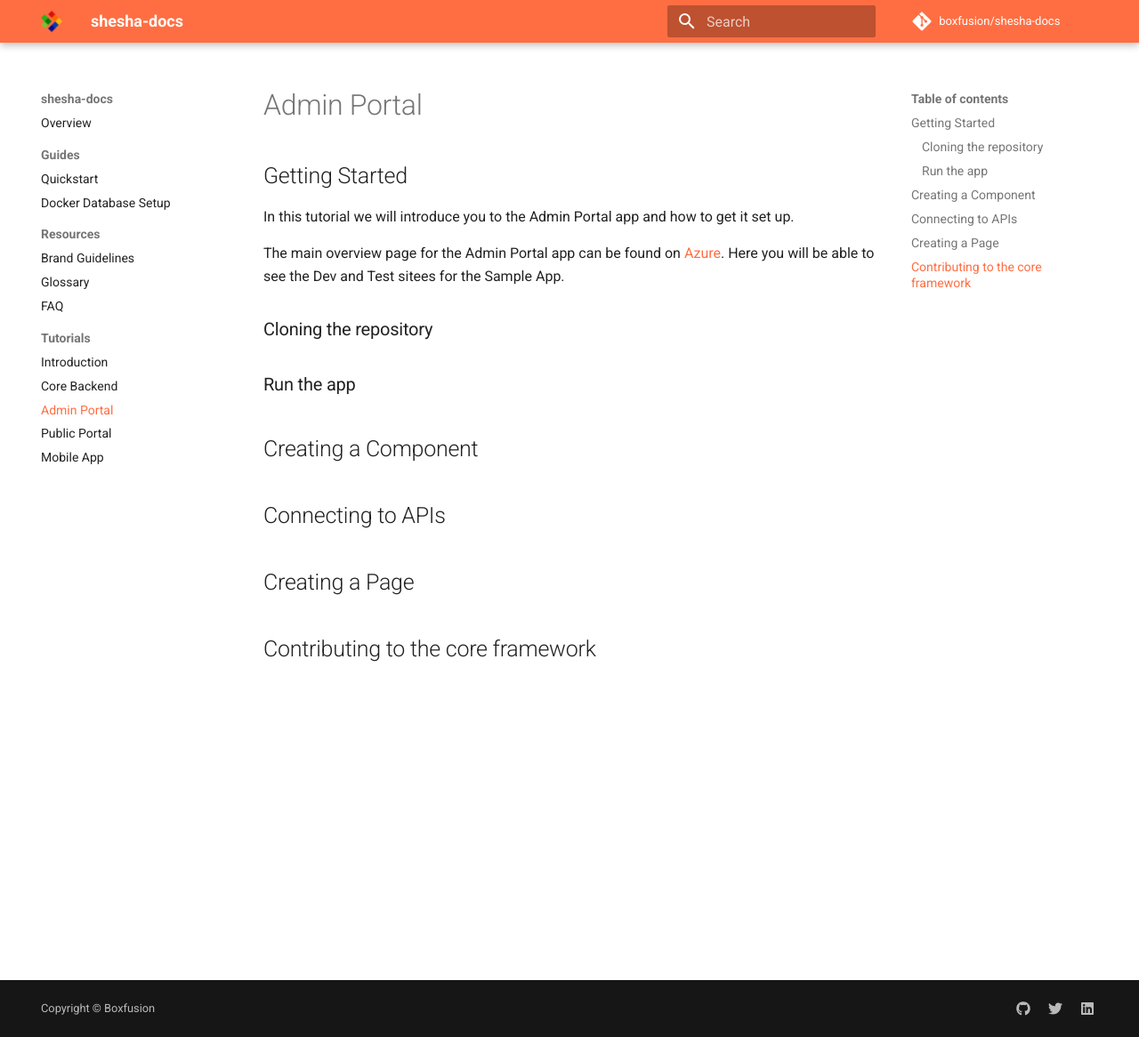
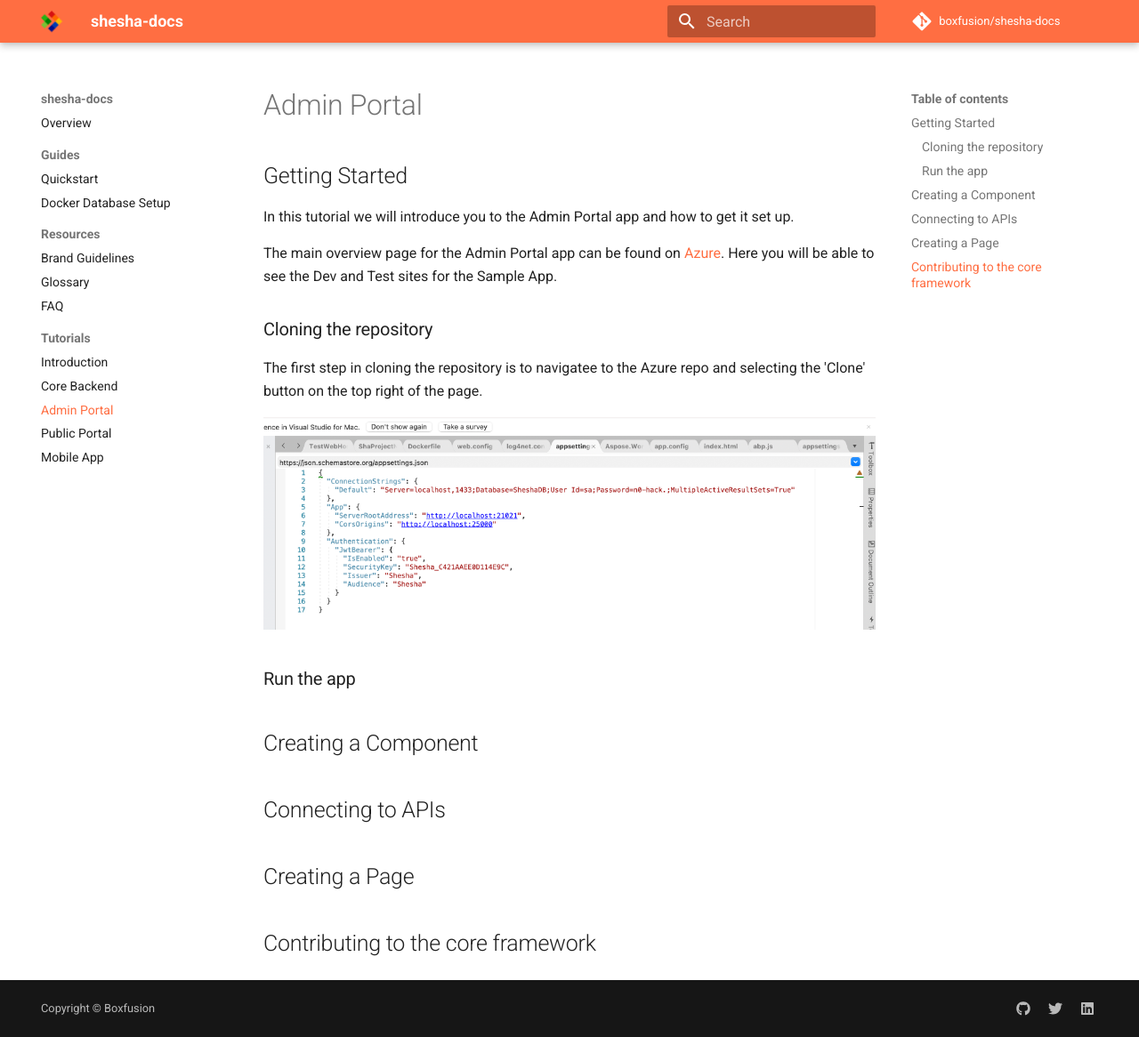
Before and after one commit to Boxfusion/shesha-docs, an MkDocs documentation site: the page built from docs/tutorials/02-admin-portal.md, in a window 1280 px wide and 1166 px high. Shown: the whole window at 89% size. Built offline with MkDocs 1.6.1 and Material for MkDocs 9.7.7, drawn with Linux system fonts in a browser that asks for light colours; comment, search, counter and statistics services are not loaded.

Commit message:
Update 02-admin-portal.md

```diff
--- a/docs/tutorials/02-admin-portal.md
+++ b/docs/tutorials/02-admin-portal.md
@@ -4,9 +4,15 @@
 
 In this tutorial we will introduce you to the Admin Portal app and how to get it set up.
 
-The main overview page for the Admin Portal app can be found on [Azure](https://dev.azure.com/boxfusion/Shesha-SampleProject). Here you will be able to see the Dev and Test sitees for the Sample App.
+The main overview page for the Admin Portal app can be found on [Azure](https://dev.azure.com/boxfusion/Shesha-SampleProject). Here you will be able to see the Dev and Test sites for the Sample App.
 
 ### Cloning the repository
+
+The first step in cloning the repository is to navigatee to the Azure repo and selecting the 'Clone' button on the top right of the page.
+
+![appsettings.json screenshot](https://github.com/Boxfusion/shesha-docs/blob/main/docs/assets/appsettings-json-screenshot.png?raw=true)
+
+
 ### Run the app
 
 ## Creating a Component
```
